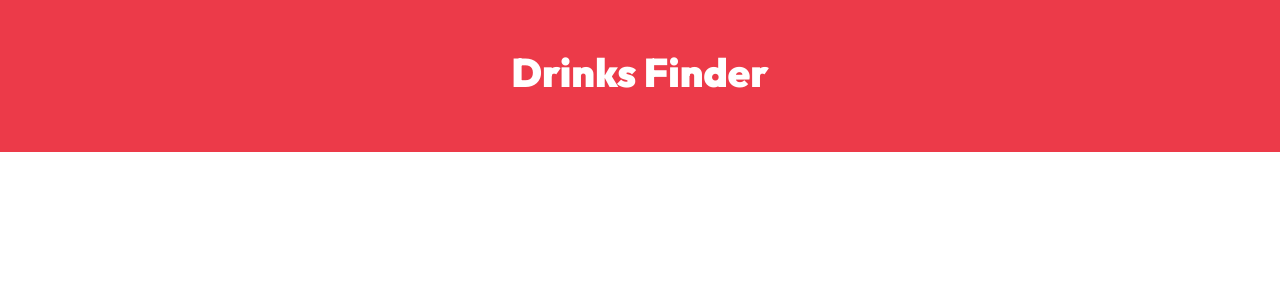
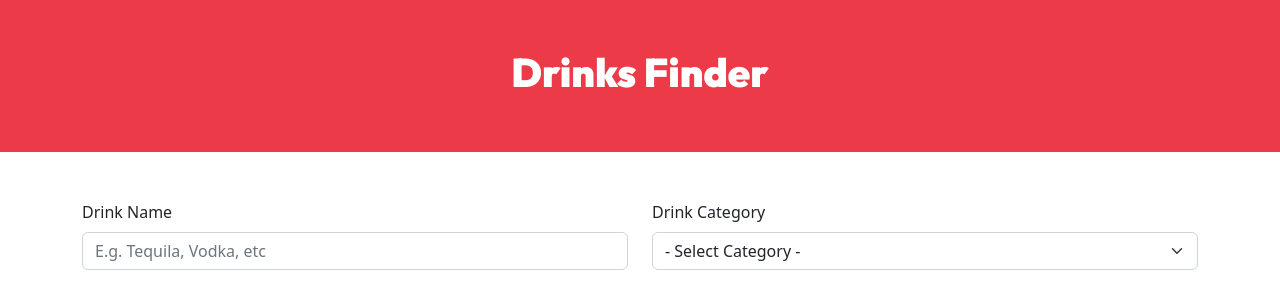
Before and after one commit to MaxiBelli/DRINKSFINDER-APP, a React (Vite) app: page / in a window 1280 px wide. Shown: the top 308 px of the page. Built offline with nearby package versions, Linux system fonts and the light colour scheme.

Commit message:
feat: Add FormDrinks

```diff
--- a/package.json
+++ b/package.json
@@ -6,7 +6,6 @@
   "scripts": {
     "dev": "vite",
     "build": "vite build",
-    "lint": "eslint src --ext js,jsx --report-unused-disable-directives --max-warnings 0",
     "preview": "vite preview"
   },
   "dependencies": {
--- a/src/App.jsx
+++ b/src/App.jsx
@@ -1,4 +1,5 @@
 import { Container } from "react-bootstrap";
+import FormDrinks from "./components/FormDrinks";
 
 function App() {
   return (
@@ -6,7 +7,9 @@
       <header className="py-5">
         <h1>Drinks Finder</h1>
       </header>
-      <Container className="mt-5"></Container>
+      <Container className="mt-5">
+        <FormDrinks />
+      </Container>
     </>
   );
 }
--- /dev/null
+++ b/src/components/FormDrinks.jsx
@@ -0,0 +1,31 @@
+import { Form, Row, Col } from "react-bootstrap";
+
+const FormDrinks = () => {
+  return (
+    <Form>
+      <Row>
+        <Col md={6}>
+          <Form.Group className="mb-3">
+            <Form.Label htmlFor="name">Drink Name</Form.Label>
+            <Form.Control
+              id="name"
+              type="text"
+              placeholder="E.g. Tequila, Vodka, etc"
+              name="name"
+            />
+          </Form.Group>
+        </Col>
+        <Col md={6}>
+          <Form.Group className="mb-3">
+            <Form.Label htmlFor="category">Drink Category</Form.Label>
+            <Form.Select id="category" name="category">
+              <option>- Select Category -</option>
+            </Form.Select>
+          </Form.Group>
+        </Col>
+      </Row>
+    </Form>
+  );
+};
+
+export default FormDrinks;
```
Also changed, not shown: .eslintrc.cjs (deleted).
